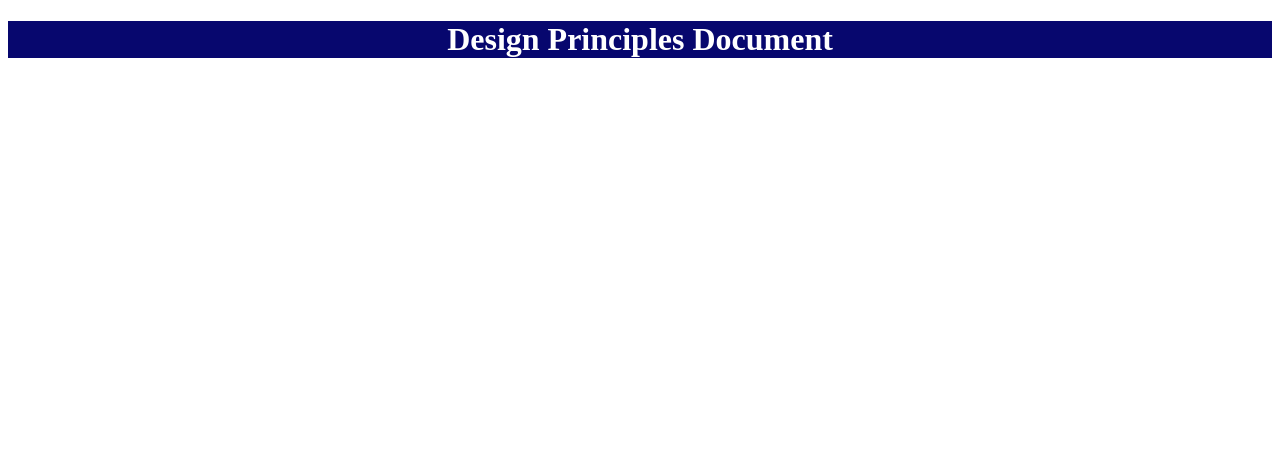
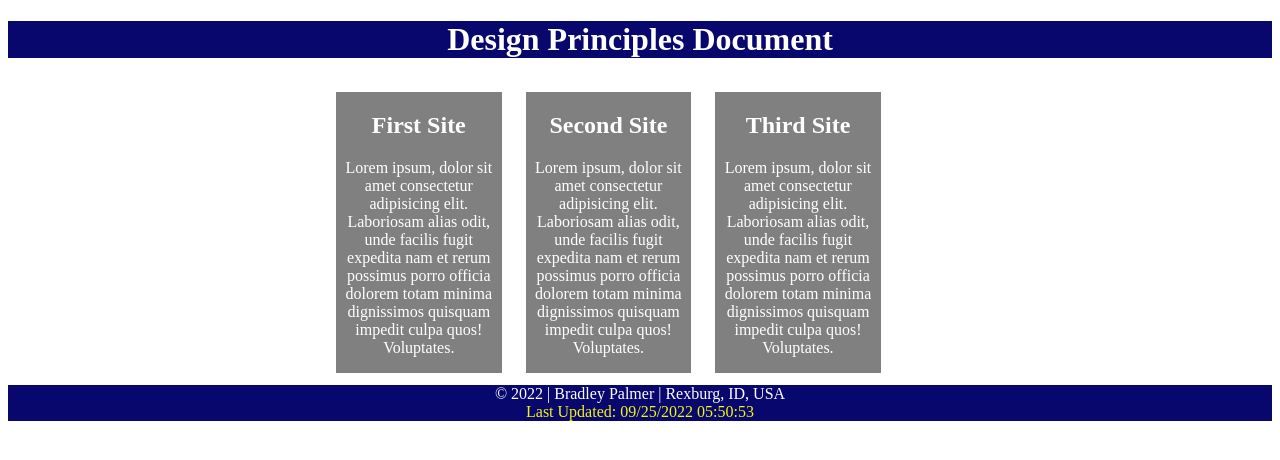
Before and after one commit to Frendlyindy/WDD230-03, a plain HTML site: page lesson02/design-principles.html in a window 1280 px wide. Drawn offline with Linux system fonts and the light colour scheme.

Commit message:
Week 02 Push

```diff
--- a/lesson02/css/design.css
+++ b/lesson02/css/design.css
@@ -1,5 +1,20 @@
-header{
-    background-color: rgb(7, 7, 110);
-    color: white;
-    text-align: center;
+@import url("https://fonts.googleapis.com/css2?family=Quicksand&display=swap");
+header {
+  background-color: rgb(7, 7, 110);
+  color: white;
+  text-align: center;
 }
+
+footer {
+  background-color: rgb(7, 7, 110);
+  color: white;
+  text-align: center;
+}
+.dateDiv {
+  color: rgb(245, 245, 17);
+}
+.contentStuff{
+  color: white;
+  text-align: center;
+  background-color: blue;
+}
--- a/lesson02/css/designLrg.css
+++ b/lesson02/css/designLrg.css
@@ -0,0 +1,15 @@
+@media screen and (min-width: 1000px){
+    main{
+        display: grid;
+        grid-template-columns: 30% 30% 30%;
+        margin: 0 auto;
+  width: 50%;
+    }
+    .contentStuff{
+        background-color: gray;
+        margin: 12px;
+    }
+    /* #firstDiv{
+        margin-left: 150px;
+    } */
+}
--- a/lesson02/css/designMed.css
+++ b/lesson02/css/designMed.css
@@ -0,0 +1,3 @@
+@media screen and (min-width: 700px){
+
+}
--- a/lesson02/design-principles.html
+++ b/lesson02/design-principles.html
@@ -5,18 +5,38 @@
     <meta http-equiv="X-UA-Compatible" content="IE=edge">
     <meta name="viewport" content="width=device-width, initial-scale=1.0">
     <link rel="stylesheet" href="./css/design.css">
+    <link rel="stylesheet" href="./css/designLrg.css">
+    <link rel="stylesheet" href="./css/designMed.css">
     <title>Design Principles Document</title>
 </head>
 <body>
     <header>
         <h1>Design Principles Document</h1>
     </header>
-    <div id="mainContent">
-
-    </div>
+    <main>
+        <div class="contentStuff" id="firstDiv">
+            <h2>First Site</h2>
+            <p>
+                Lorem ipsum, dolor sit amet consectetur adipisicing elit. Laboriosam alias odit, unde facilis fugit expedita nam et rerum possimus porro officia dolorem totam minima dignissimos quisquam impedit culpa quos! Voluptates.
+            </p>
+        </div>
+        <div class="contentStuff">
+            <h2>Second Site</h2>
+            <p>
+                Lorem ipsum, dolor sit amet consectetur adipisicing elit. Laboriosam alias odit, unde facilis fugit expedita nam et rerum possimus porro officia dolorem totam minima dignissimos quisquam impedit culpa quos! Voluptates.
+            </p>
+        </div>
+        <div class="contentStuff">
+            <h2>Third Site</h2>
+            <p>
+                Lorem ipsum, dolor sit amet consectetur adipisicing elit. Laboriosam alias odit, unde facilis fugit expedita nam et rerum possimus porro officia dolorem totam minima dignissimos quisquam impedit culpa quos! Voluptates.
+            </p>
+        </div>
+    </main>
     <footer>
-
+        <div>&copy; <span></span> | Bradley Palmer | Rexburg, ID, USA</div>
+    <div class="dateDiv">Last Updated: <span id="lastUpdatedDate"></span></div>
     </footer>
-
+    <script src="../js/index.js"></script>
 </body>
 </html>
```
Also changed, not shown: css/index.css (+4 -3 lines).
